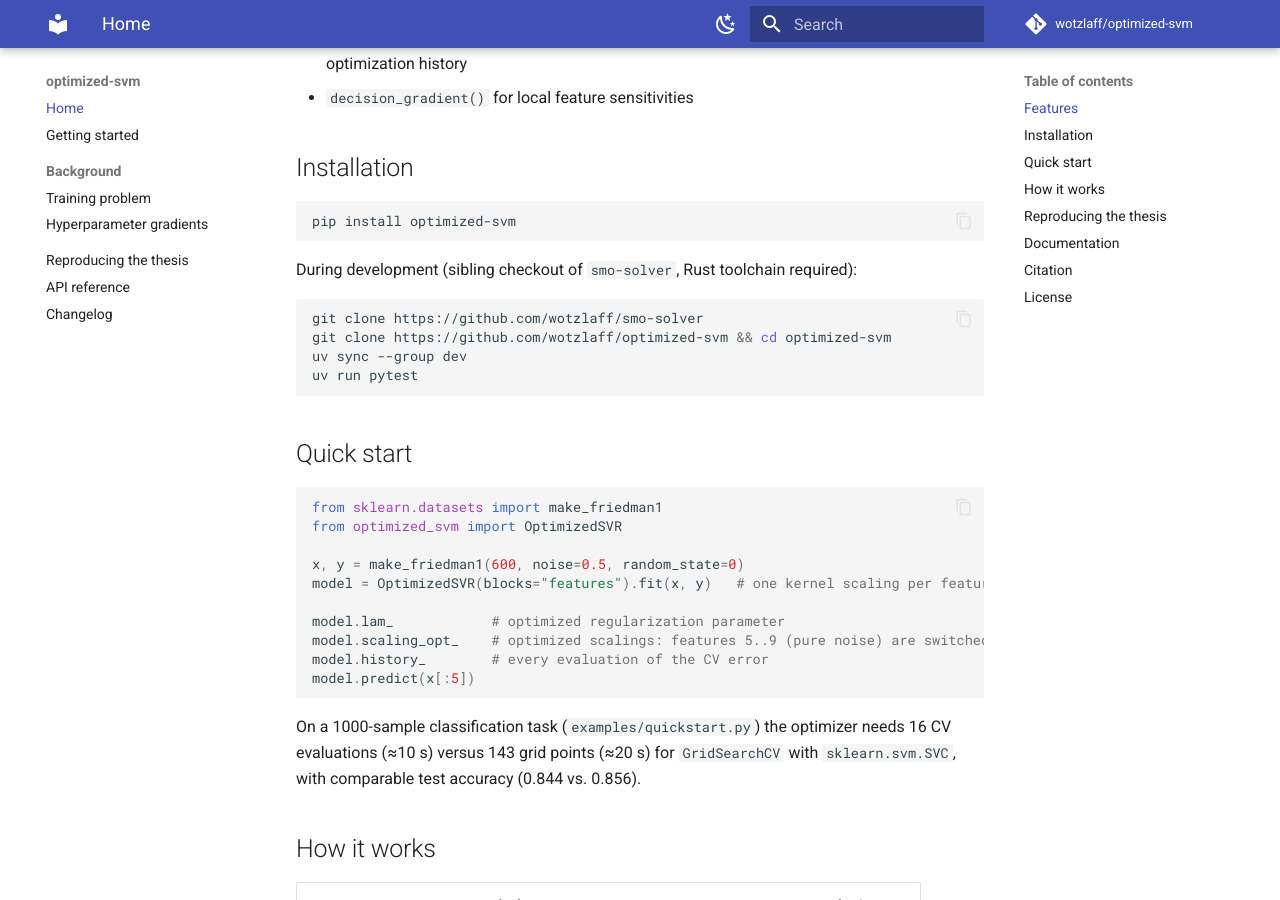
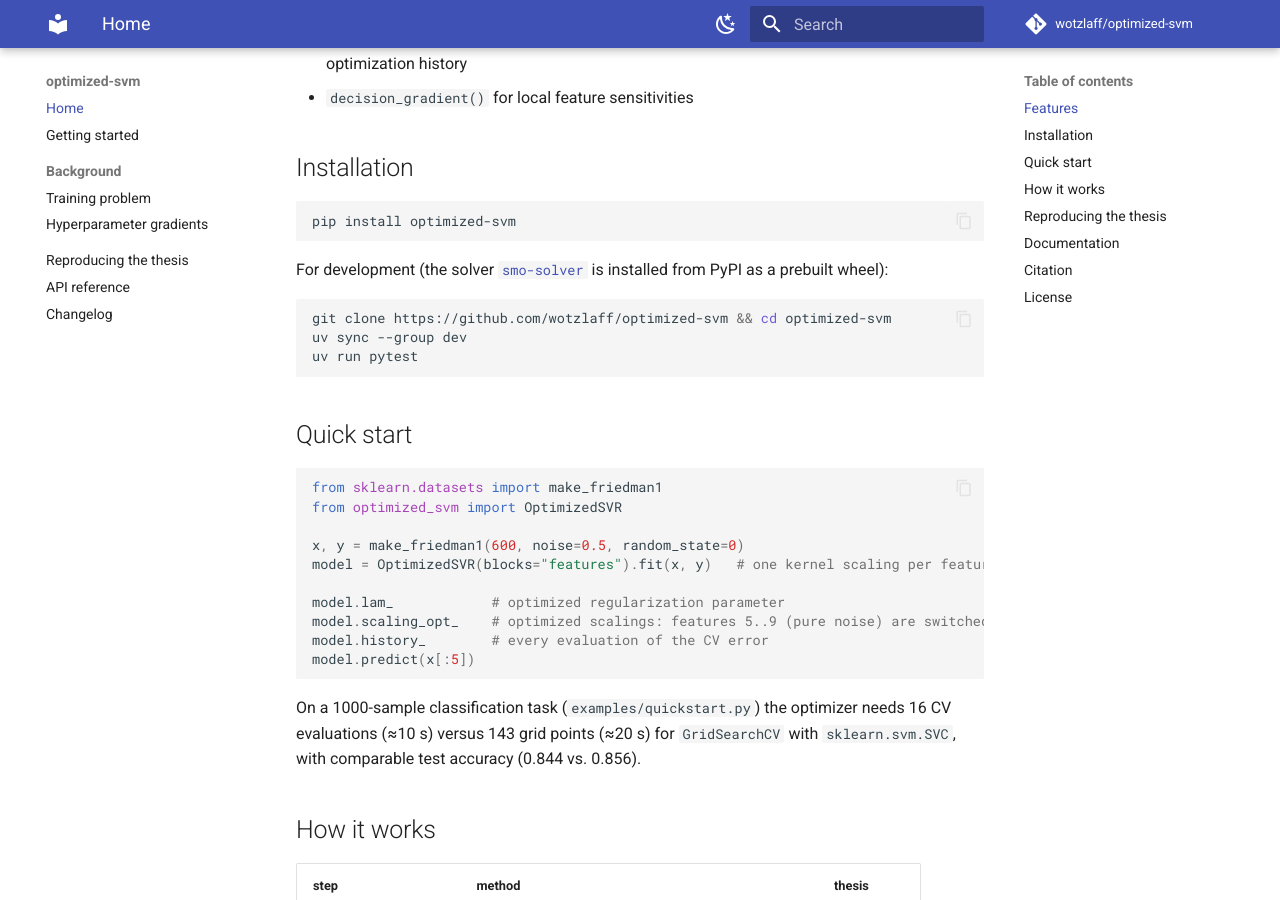
Before and after one commit to wotzlaff/optimized-svm, an MkDocs documentation site: the page built from docs/index.md, in a window 1280 px wide and 900 px high, scrolled down 845 px. Built offline with MkDocs 1.6.1 and Material for MkDocs 9.7.7, drawn with Linux system fonts in a browser that asks for light colours; comment, search, counter and statistics services are not loaded.

Commit message:
README: install hint without sibling checkout, PyPI/CI badges
Co-Authored-By: Claude Sonnet 5.5 <noreply@anthropic.com>

````diff
--- a/docs/index.md
+++ b/docs/index.md
@@ -35,10 +35,10 @@ followed by a semismooth Newton method on the smoothed primal problem.
 pip install optimized-svm
 ```
 
-During development (sibling checkout of `smo-solver`, Rust toolchain required):
+For development (the solver [`smo-solver`](https://pypi.org/project/smo-solver/) is installed
+from PyPI as a prebuilt wheel):
 
 ```bash
-git clone https://github.com/wotzlaff/smo-solver
 git clone https://github.com/wotzlaff/optimized-svm && cd optimized-svm
 uv sync --group dev
 uv run pytest
````
Also changed, not shown: README.md (+5 -2 lines).
